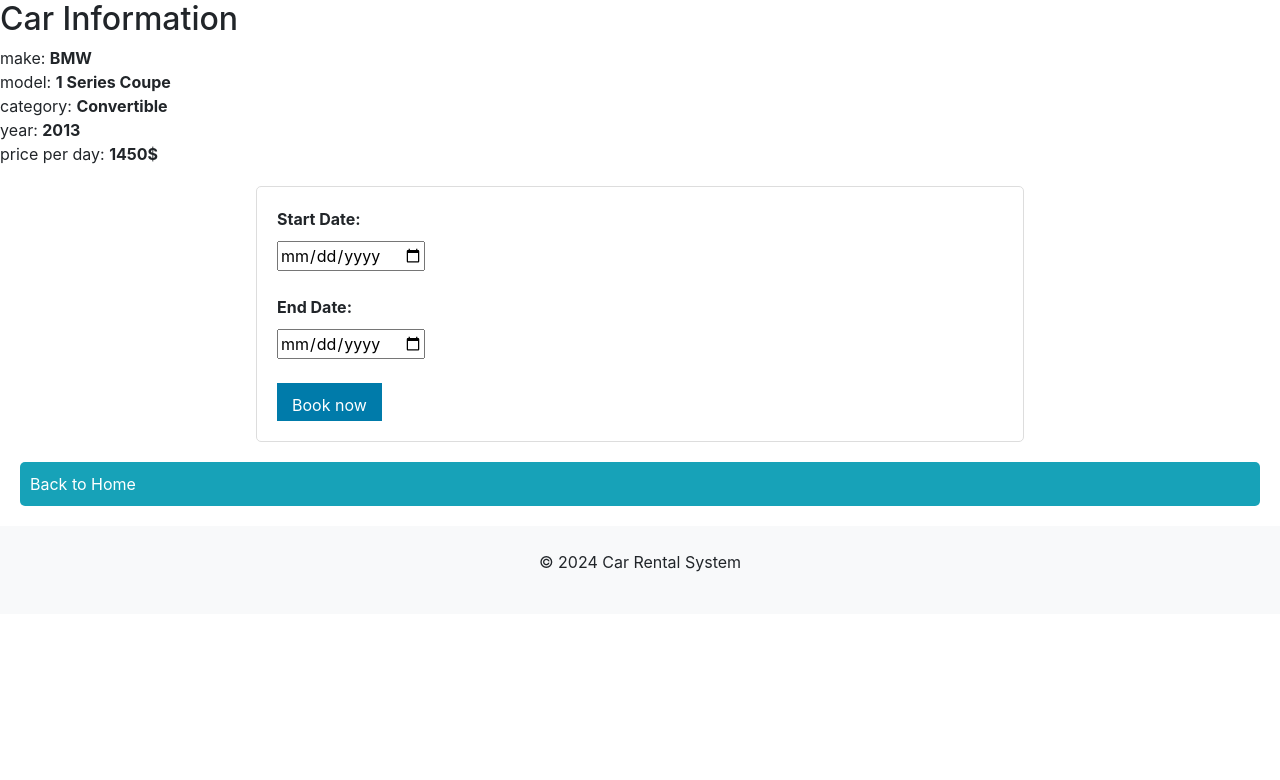
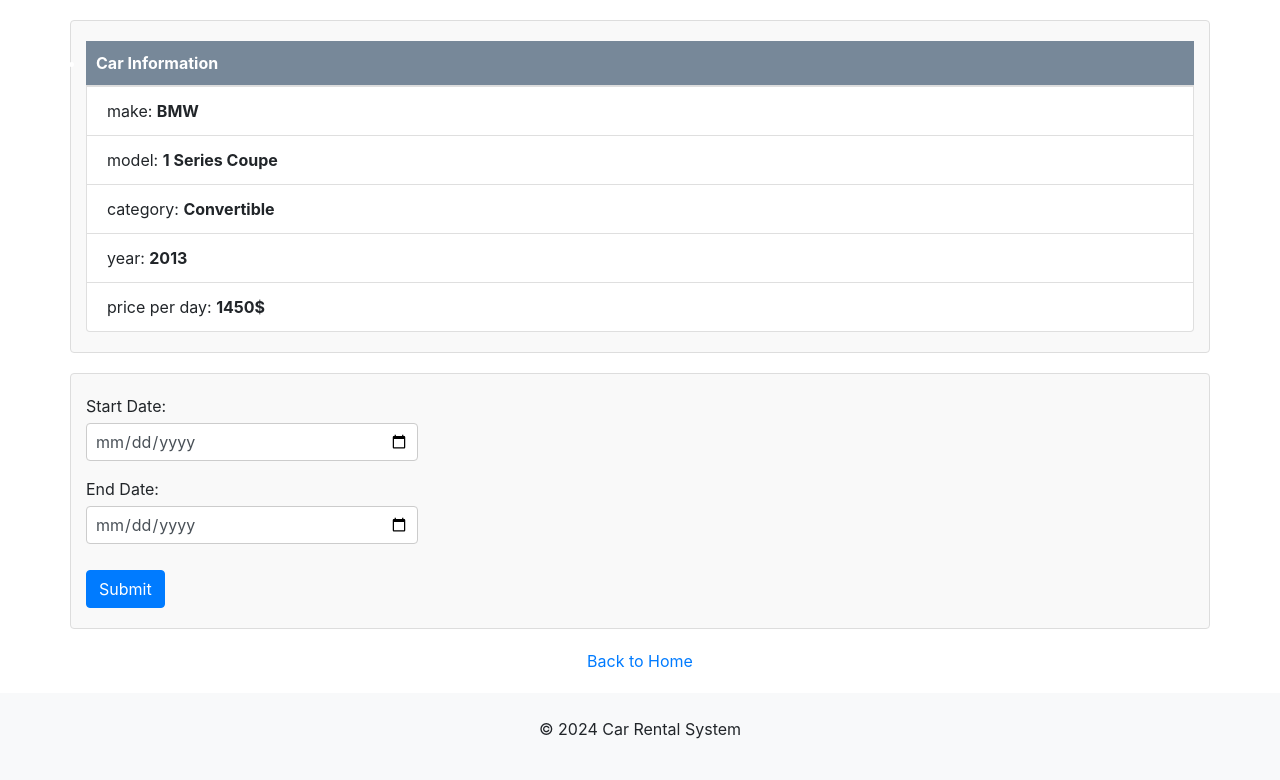
Before and after one commit to erdey2/online_car_rental, a Flask app: page /car_book/1 in a window 1280 px wide. Shown: the top 780 px of the page. Run offline with Flask 3, Linux system fonts and the light colour scheme; a user stored in the database is signed in; some libraries are stand-ins or nearby versions.

Commit message:
car book updated

```diff
--- /dev/null
+++ b/app/static/css/book_rent.css
@@ -0,0 +1,55 @@
+.container {
+            margin: 20px auto;
+            margin-bottom: 20px;
+            padding: 20px;
+            border: 1px solid #ddd;
+            border-radius: 4px;
+            background-color: #f9f9f9;
+
+        }
+        .list-group-item-header {
+            font-weight: bold;
+            background-color: #778899;
+            color: white;
+            padding: 10px;
+            border-bottom: 1px solid #ddd;
+        }
+        .list-group-item {
+            padding: 10px;
+            border-bottom: 1px solid #ddd;
+        }
+        .form-group label {
+            display: block;
+            margin-bottom: 5px;
+        }
+        .form-group input {
+            width: 30%;
+            padding: 8px;
+            margin-bottom: 10px;
+            border: 1px solid #ccc;
+            border-radius: 4px;
+        }
+        .btn {
+            display: inline-block;
+            padding: 10px 20px;
+            margin-top: 10px;
+            font-size: 16px;
+            color: #fff;
+            background-color: #007bff;
+            border: none;
+            border-radius: 4px;
+            cursor: pointer;
+        }
+        .btn:hover {
+            background-color: #0056b3;
+        }
+        .back-home-link-container {
+            width: 60%;
+            margin: 20px auto;
+            text-align: center;
+            color: #007bff;
+            text-decoration: none;
+        }
+        .back-home-link:hover {
+            text-decoration: underline;
+        }
--- a/app/static/css/custom.css
+++ b/app/static/css/custom.css
@@ -51,18 +51,13 @@
 td form
 {
     display: block;
-    padding: 19px;
+    width: 90%;
+    margin: 20px auto;
+    padding: 20px;
     background-color: #fff;
-    border: 1px solid #bbbbbb;
+    border: 1px solid #ddd;
     border-radius: 5px;
 }
-#form1
-{
-display:block;
-border: 0px none #aaa;
-padding: 0px;
-}
-
 form label {
     display: block;
     margin-bottom: 10px;
@@ -148,12 +143,6 @@
 {
 border: 1px solid;
 }
-td form select
-{
-background-color: #fff;
-color: #000000;
-margin: 10px;
-}
 footer
 {
 background: #f8f9fa;
--- a/app/templates/car_book.html
+++ b/app/templates/car_book.html
@@ -3,31 +3,41 @@
 <head>
     <meta charset="UTF-8">
     <title>Book Car</title>
-    <link rel="stylesheet" href="{{ url_for('static', filename='css/custom.css') }}">
+    <link rel="stylesheet" href="{{ url_for('static', filename='css/book_rent.css') }}">
 </head>
 <body>
 {% extends "base2.html" %}
 {% block content %}
-<div class="car_info">
-    <h2>Car Information </h2>
-    make: <b>{{car.make}} </b> <br>
-    model: <b> {{ car.model }} </b> <br>
-    category: <b> {{car.category}} </b> <br>
-    year: <b> {{car.year}} </b><br>
-    price per day: <b> {{car.price_per_day}}$ </b>
+<div class="container">
+    <ul class="list-group">
+        <li class="list-group-item-header">Car Information</li>
+        <li class="list-group-item">make: <b>{{car.make}} </b> <br></li>
+        <li class="list-group-item">model: <b> {{ car.model }} </b> <br></li>
+        <li class="list-group-item">category: <b> {{car.category}} </b> <br></li>
+        <li class="list-group-item">year: <b> {{car.year}} </b><br></li>
+        <li class="list-group-item">price per day: <b> {{car.price_per_day}}$ </b></li>
+    </ul>
 </div>
-<form method="POST">
-    <label for="start_date">Start Date:</label>
-    <input type="date" id="start_date" name="start_date" required>
-    <br><br>
-    <label for="end_date">End Date:</label>
-    <input type="date" id="end_date" name="end_date" required>
-    <br><br>
 
-    <button type="submit">Book now</button>
-        <!--<input type="submit" value="Book Now">-->
-</form>
-<a href="{{ url_for('index') }}" class="back-home-link">Back to Home</a>
+<div class="container">
+    <form method="POST">
+        <div class="form-group">
+            <label for="start_date">Start Date:</label>
+            <input type="date" name="start_date" id="start_date" class="form-control"  required>
+
+        </div>
+        <div class="form-group">
+            <label for="end_date">End Date:</label>
+            <input type="date" name="end_date" class="form-control" id="end_date"  required>
+        </div>
+        <button type="submit" class="btn btn-primary">Submit</button>
+    </form>
+
+</div>
+<div class="back-home-link-container">
+    <a href="{{ url_for('index') }}" class="back-home-link">Back to Home</a>
+</div>
+
 </body>
 {% endblock %}
 </html>
--- a/app/templates/car_status_update.html
+++ b/app/templates/car_status_update.html
@@ -8,7 +8,7 @@
 <body>
 {% extends "base2.html" %}
 {% block content %}
-<div id="car_info">
+<div class="car_info">
     <h2>Update Car Status </h2>
     make: <b>{{car.make}} </b> <br>
     model: <b> {{ car.model }} </b> <br>
@@ -17,9 +17,9 @@
     price per day: <b> {{car.price_per_day}}$ </b>
 </div>
 <form action="{{ url_for('car_status_update', car_id=car.id) }}" method="post">
-    <div id="car_status">
+    <div class="car_status">
         <label for="status">Status</label>
-        <select name="status" id="status"><br><br>
+        <select name="status" id="status">
             <option value="Available" {% if car.status == 'Available' %}selected{% endif %}>Available</option>
             <option value="Booked" {% if car.status == 'Booked' %}selected{% endif %}>Booked</option>
             <option value="Rented" {% if car.status == 'Rented' %}selected{% endif %}>Rented</option>
```
Also changed, not shown: instance/car_rental.db.
